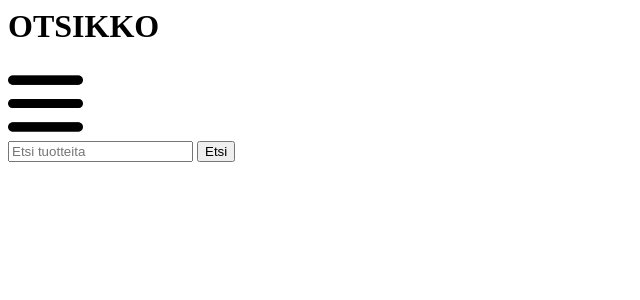
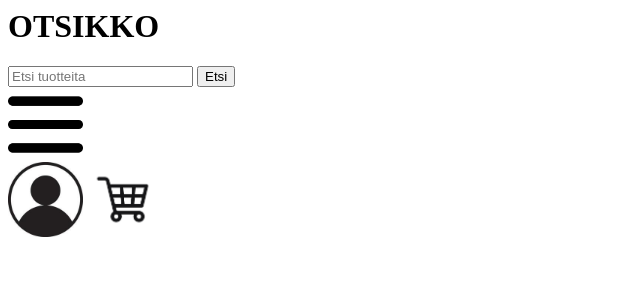
Before and after one commit to Kirjakauppias/ohjelmointi45ops, a PHP site: page / in a window 1280 px wide. Shown: the top 300 px of the page, without its empty margins (0-640 px from the left). Run offline with PHP 8.4, Linux system fonts and the light colour scheme.

Commit message:
2.11.16:47

```diff
--- a/index.php
+++ b/index.php
@@ -7,17 +7,28 @@
 </head>
 <body>
     <header>
-        <h1>OTSIKKO</h1>
+        <!--BANNERI-->
+        <div class="banner-search-container">
+            <div class="banner">
+                <h1>OTSIKKO</h1>
+            </div>
+
+            <!--SEARCHBAR-->
+            <div class="search-container">
+                <input type="text" placeholder="Etsi tuotteita">
+                <button>Etsi</button>
+            </div>
+        </div>
 
         <!--NAVIGOINTI-->
         <nav>
             <a href=""><img src="images/menu.png"></a>
         </nav>
 
-        <!--SEARCHBAR-->
-        <div class="search-container">
-            <input type="text" placeholder="Etsi tuotteita">
-            <button>Etsi</button>
+        <!--KIRJAUTUMINEN & OSTOSKORI-->
+        <div class="log-cart-container">
+            <a href=""><img src="images/login.jpg"></a>
+            <a href=""><img src="images/shoppingcart.jpg"></a>
         </div>
 
     </header>
--- a/styles/style.css
+++ b/styles/style.css
@@ -13,6 +13,15 @@ nav img {
     width: 75px;
 }
 
+/*BANNER*/
+.banner-search-container {
+
+}
+
+.banner {
+
+}
+
 /*SEARCHBAR*/
 .search-container {
 
@@ -25,3 +34,13 @@ nav img {
 .search-container button {
 
 }
+
+/* LOG & CART */
+.log-cart-container {
+
+}
+
+.log-cart-container img {
+    height: 75px;
+    width: 75px;
+}
```
Also changed, not shown: images/login.jpg (added), images/shoppingcart.jpg (added).
